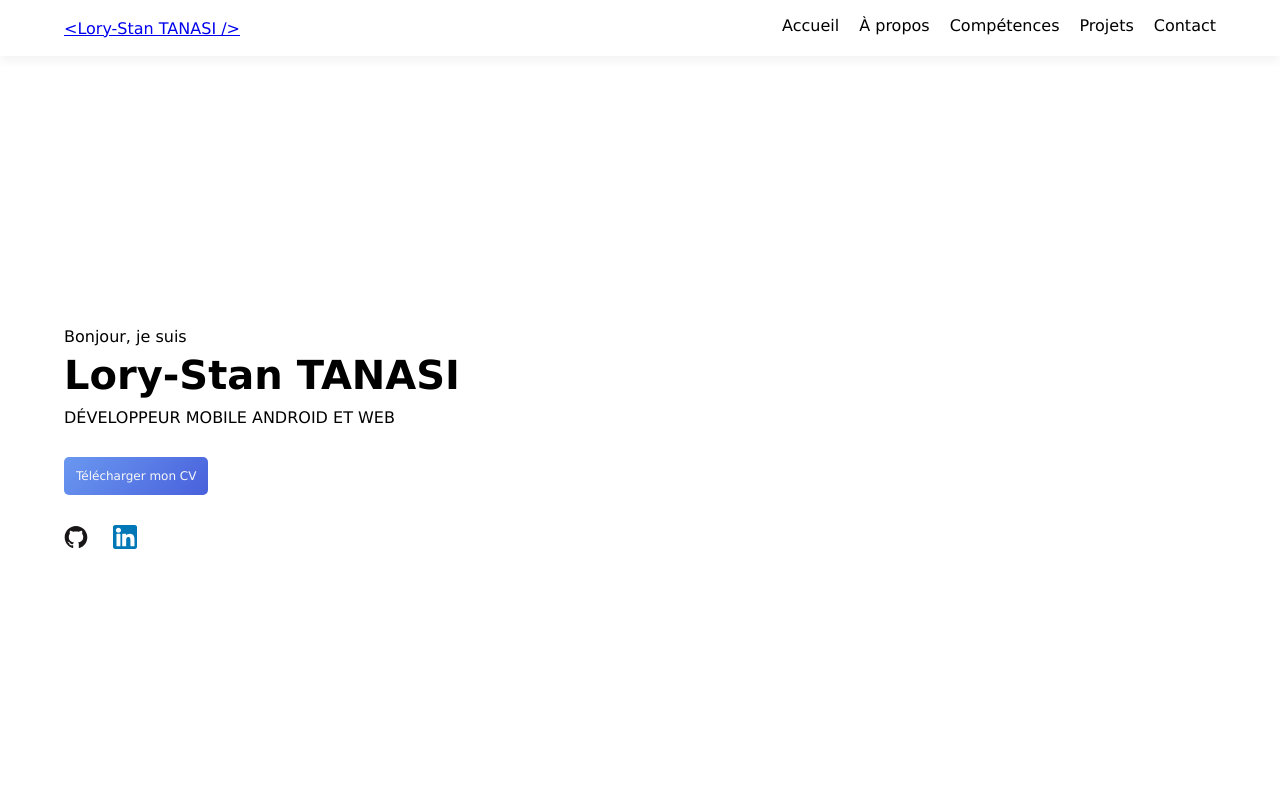
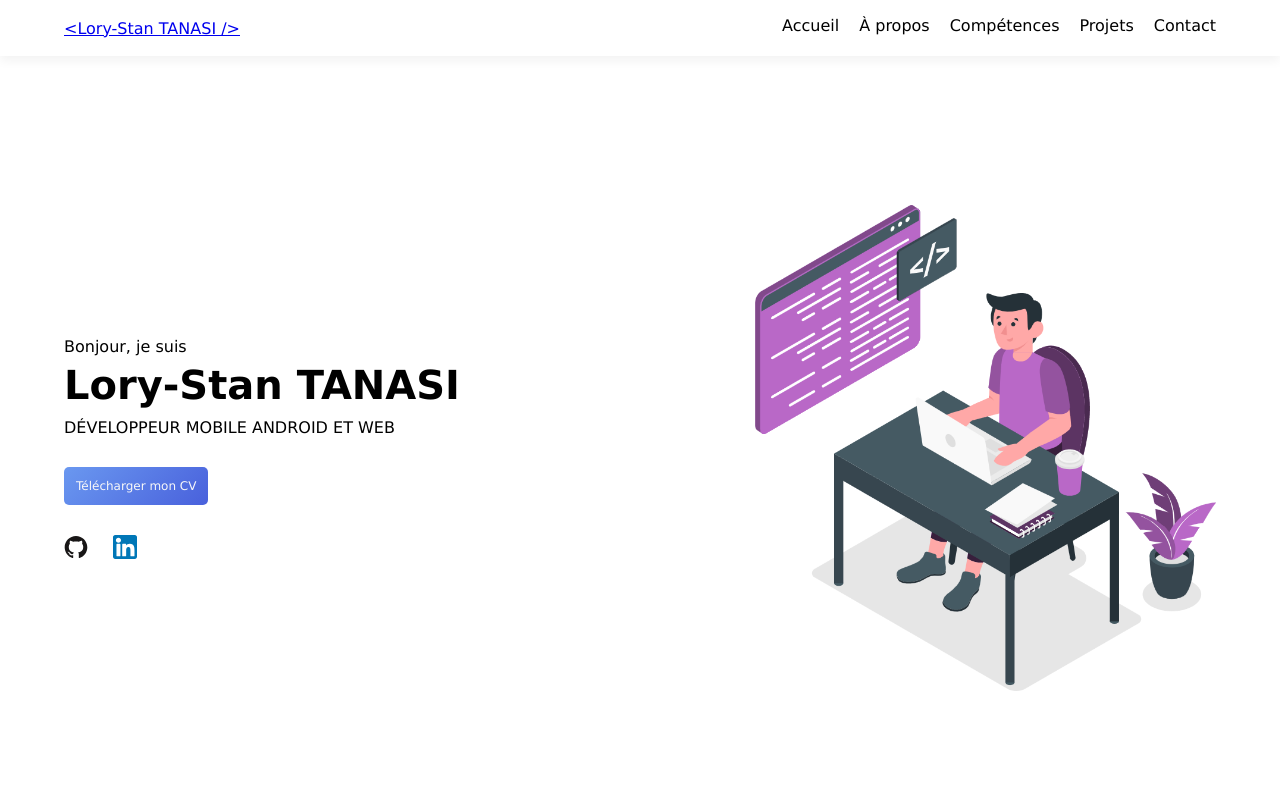
Before and after one commit to stantanasi/stantanasi.github.io, a React (Create React App) app: page / in a window 1280 px wide. Shown: the top 800 px of the page. Built offline with nearby package versions, Linux system fonts and the light colour scheme; no server answers.

Commit message:
Add image developer in Home component

```diff
--- a/src/components/home/home.style.ts
+++ b/src/components/home/home.style.ts
@@ -2,13 +2,10 @@ import styled from 'styled-components';
 import { SectionWrapper } from '../common/section.style'
 
 export const HomeWrapper = styled(SectionWrapper)`
-  margin-top: 90px;
-  scroll-margin-top: 100px;
-`;
-
-export const HomeIntro = styled.div`
+  padding-top: 100px;
   display: flex;
-  min-height: calc(100vh - 100px);
+  flex-wrap: wrap;
+  min-height: 100vh;
   align-items: center;
 
   @media (max-width: 768px) {
@@ -17,11 +14,16 @@ export const HomeIntro = styled.div`
 `;
 
 export const HomeSummary = styled.div`
+  display: flex;
+  flex-direction: column;
+
+  @media (min-width: 768px) {
+    flex-basis: 60%;
+  }
   @media (max-width: 768px) {
     text-align: center;
-    display: flex;
     align-items: center;
-    flex-direction: column;
+    margin-bottom: 30px;
   }
 `;
 
@@ -52,3 +54,15 @@ export const HomeSocial = styled.div`
 export const HomeIcon = styled.img`
   width: 24px;
 `;
+
+export const HomeImage = styled.div`
+  width: 400px;
+
+  img {
+    width: 100%;
+  }
+
+  @media (min-width: 768px) {
+    flex-basis: 40%;
+  }
+`
--- a/src/components/home/home.tsx
+++ b/src/components/home/home.tsx
@@ -1,33 +1,34 @@
 import React from 'react'
 import { Button } from '../common/button'
-import { HomeButtons, HomeWrapper, HomeJobOccuped, HomeName, HomeWelcome, HomeIntro, HomeSummary, HomeSocial, HomeIcon } from './home.style'
+import * as Styled from './home.style'
 
-// TODO: le pdf redirige vers un document google drive (https://hashirshoaeb.com/home/#home)
-const home = (props: {}) => {
+const Home = (props: {}) => {
   return (
-    <HomeWrapper id="home">
-      <HomeIntro>
-        <HomeSummary>
-          <HomeWelcome>Bonjour, je suis</HomeWelcome>
-          <HomeName>Lory-Stan TANASI</HomeName>
-          <HomeJobOccuped>Développeur mobile Android et web</HomeJobOccuped>
+    <Styled.HomeWrapper id="home">
+      <Styled.HomeSummary>
+        <Styled.HomeWelcome>Bonjour, je suis</Styled.HomeWelcome>
+        <Styled.HomeName>Lory-Stan TANASI</Styled.HomeName>
+        <Styled.HomeJobOccuped>Développeur mobile Android et web</Styled.HomeJobOccuped>
 
-          <HomeButtons>
-            <Button as="a" href="https://docs.google.com/document/d/1lE_4oHBLQV5tKlT6t3OKqG20fIo8HiGoXfMDn7dER8M">Télécharger mon CV</Button>
-          </HomeButtons>
+        <Styled.HomeButtons>
+          <Button as="a" href="https://docs.google.com/document/d/1lE_4oHBLQV5tKlT6t3OKqG20fIo8HiGoXfMDn7dER8M">Télécharger mon CV</Button>
+        </Styled.HomeButtons>
 
-          <HomeSocial>
-            <a href="https://github.com/stantanasi" target="__blank">
-              <HomeIcon src="/images/social/github.svg" alt="GitHub"/>
-            </a>
-            <a href="https://www.linkedin.com/in/lory-stan-tanasi" target="__blank">
-              <HomeIcon src="/images/social/linkedin.svg" alt="LinkedIn"/>
-            </a>
-          </HomeSocial>
-        </HomeSummary>
-      </HomeIntro>
-    </HomeWrapper>
+        <Styled.HomeSocial>
+          <a href="https://github.com/stantanasi" target="__blank">
+            <Styled.HomeIcon src="/images/social/github.svg" alt="GitHub" />
+          </a>
+          <a href="https://www.linkedin.com/in/lory-stan-tanasi" target="__blank">
+            <Styled.HomeIcon src="/images/social/linkedin.svg" alt="LinkedIn" />
+          </a>
+        </Styled.HomeSocial>
+      </Styled.HomeSummary>
+
+      <Styled.HomeImage>
+        <img src="/images/developer.png" alt="" />
+      </Styled.HomeImage>
+    </Styled.HomeWrapper>
   )
 }
 
-export default home
+export default Home
```
Also changed, not shown: public/images/developer.png (added).
